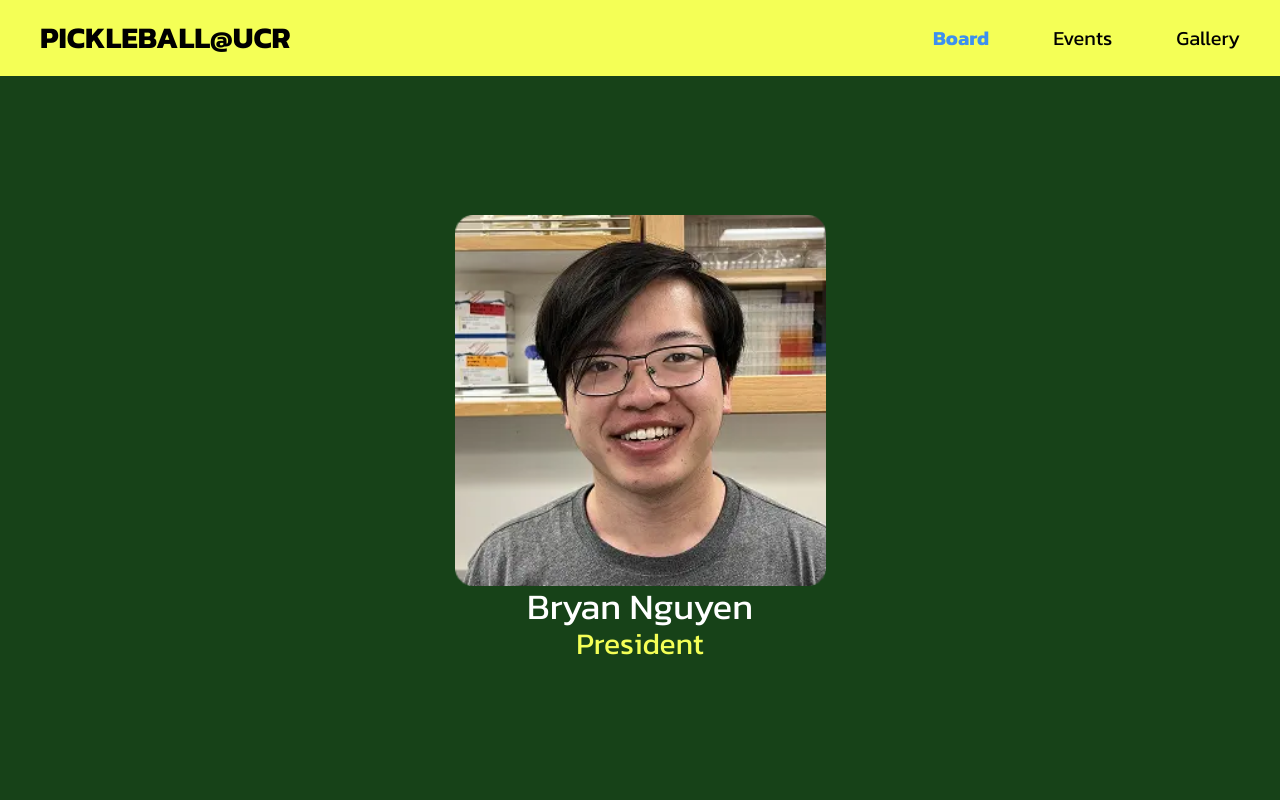
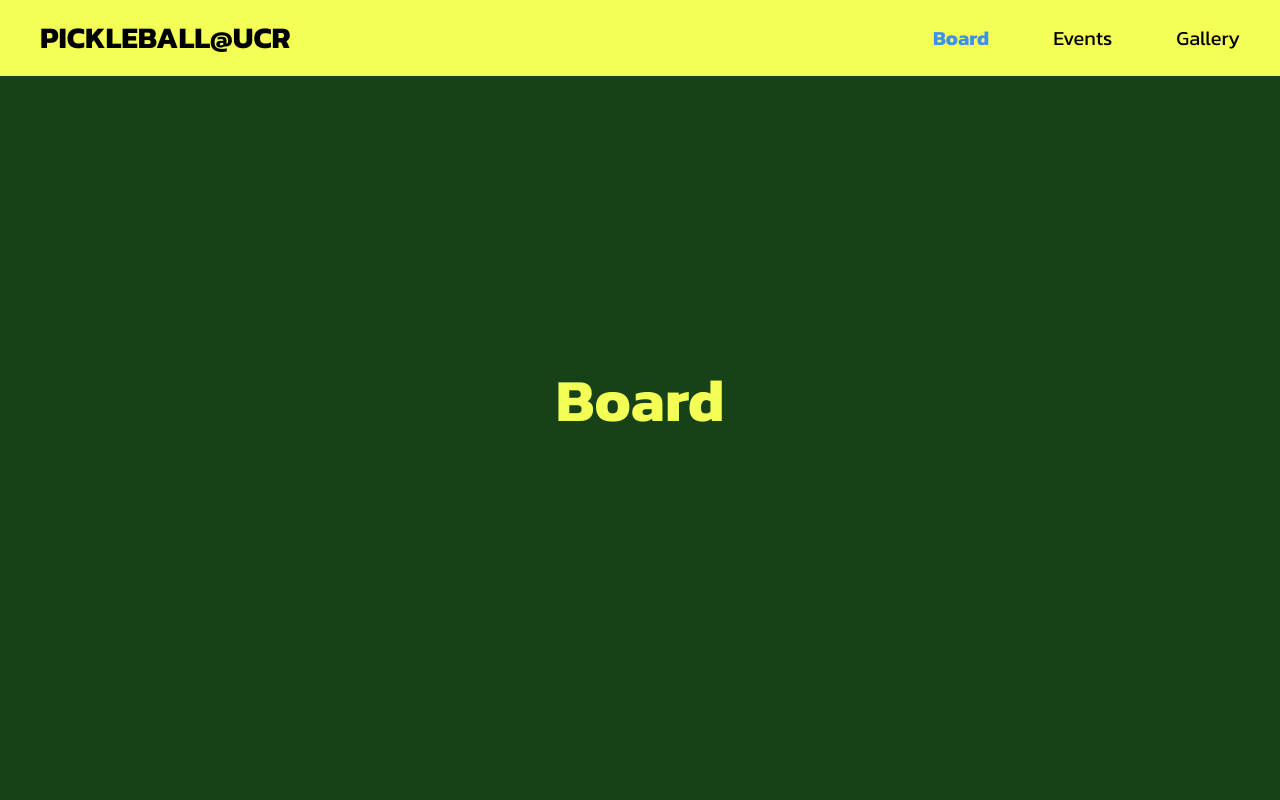
Before and after one commit to acm-ucr/pickleball-website, a Next.js app: page /board in a window 1280 px wide. Shown: the top 800 px of the page. Built offline with nearby package versions, Linux system fonts and the light colour scheme.

Commit message:
Restored to original

```diff
--- a/src/app/board/page.tsx
+++ b/src/app/board/page.tsx
@@ -1,10 +1,9 @@
-import BoardCard from "@/components/board/card";
-import bryan_image from "@/public/images/board/Bryan_Nguyen.webp";
+import Header from "@/components/header";
 
 const Board = () => {
   return (
     <div className="flex h-screen w-full flex-col items-center justify-center">
-      <BoardCard image={bryan_image} name="Bryan Nguyen" position="President" />
+      <Header title="Board" />
     </div>
   );
 };
```
